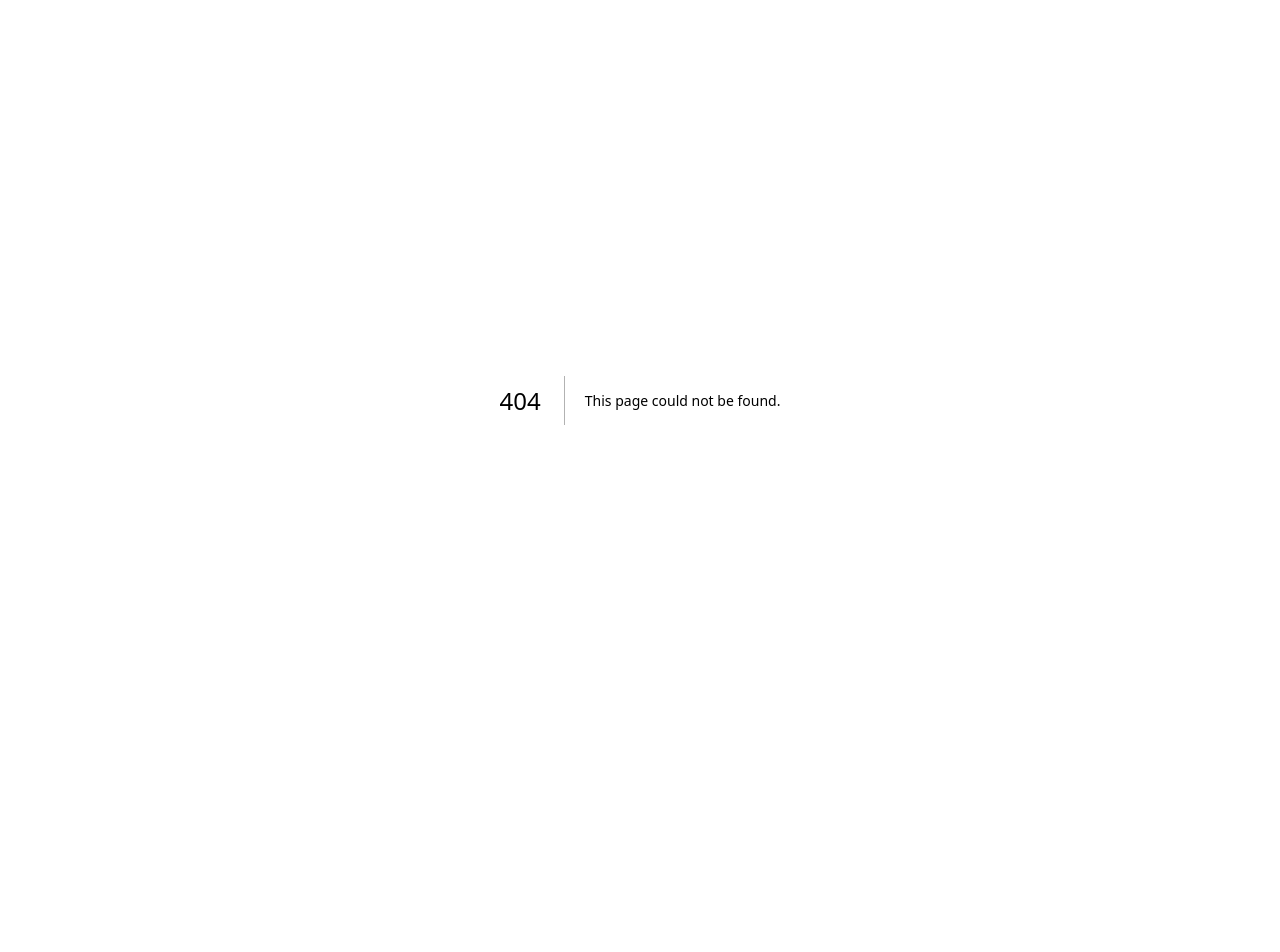
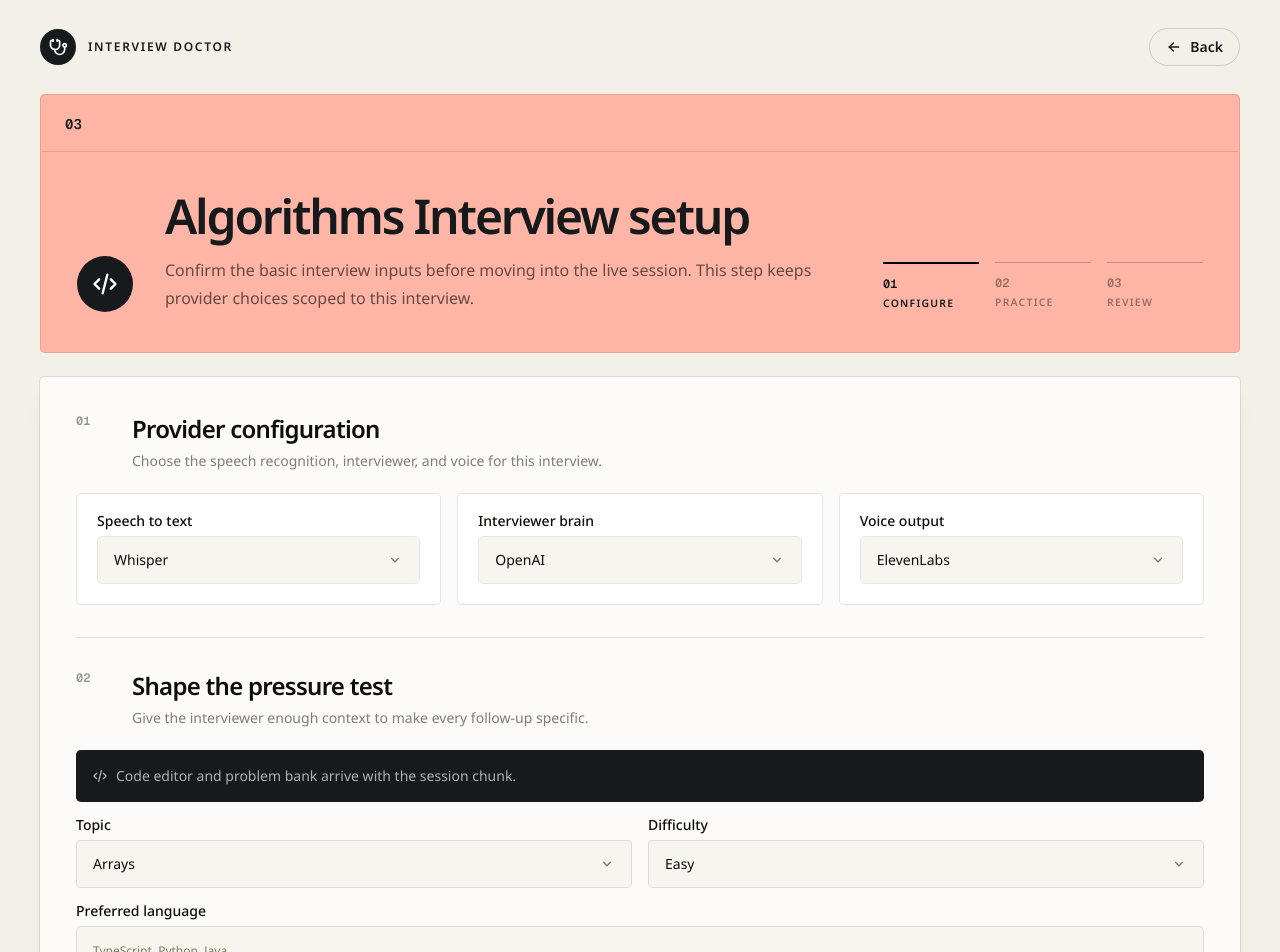
Before and after one commit to cs-siddhartha/interview-doctor, a Next.js app in the folder frontend/: page /algorithms/setup in a window 1280 px wide. Before the commit this address had no page. Shown: the top 952 px of the page. Before the commit the page ends 800 px from the top, so only its background shows below. Built offline with nearby package versions, Linux system fonts and the light colour scheme.

Commit message:
chore(algorithms): rename dsa to algorithms for familiarity

```diff
--- a/frontend/app/dsa/session/page.tsx
+++ b/frontend/app/algorithms/session/page.tsx
@@ -1,7 +1,7 @@
 import { notFound } from "next/navigation";
 
 import { SessionPage } from "@/components/interview/session-page";
-import { DSA_MODE } from "@/constants/interview-modes";
+import { ALGORITHMS_MODE } from "@/constants/interview-modes";
 import { getSession } from "@/lib/api/sessions";
 import { interviewModeById } from "@/lib/interview-options";
 import { resolveProviderSelectionFromValues } from "@/lib/provider-selection";
@@ -12,13 +12,13 @@ import {
   resolveSessionSetupFromValues,
 } from "@/lib/session-setup";
 
-type DsaSessionPageProps = {
+type AlgorithmsSessionPageProps = {
   searchParams: Promise<SearchParamsRecord>;
 };
 
-export default async function DsaSessionPage({
+export default async function AlgorithmsSessionPage({
   searchParams,
-}: DsaSessionPageProps) {
+}: AlgorithmsSessionPageProps) {
   const query = await searchParams;
   const sessionId = resolveSessionId(query);
 
@@ -28,7 +28,7 @@ export default async function DsaSessionPage({
 
   const session = await getSession(sessionId);
 
-  if (!session || session.mode !== DSA_MODE.id) {
+  if (!session || session.mode !== ALGORITHMS_MODE.id) {
     notFound();
   }
 
@@ -36,10 +36,10 @@ export default async function DsaSessionPage({
 
   return (
     <SessionPage
-      mode={interviewModeById.get(DSA_MODE.id)!}
+      mode={interviewModeById.get(ALGORITHMS_MODE.id)!}
       providers={providers}
-      setup={resolveSessionSetupFromValues(DSA_MODE.id, session.setup)}
-      backHref={`${DSA_MODE.setupPath}${buildProviderQueryFromSelection(providers)}`}
+      setup={resolveSessionSetupFromValues(ALGORITHMS_MODE.id, session.setup)}
+      backHref={`${ALGORITHMS_MODE.setupPath}${buildProviderQueryFromSelection(providers)}`}
       sessionId={session.id}
       sessionState={session.state}
       transcript={session.transcript}
--- a/frontend/app/dsa/setup/page.tsx
+++ b/frontend/app/algorithms/setup/page.tsx
@@ -1,17 +1,19 @@
 import { SetupPage } from "@/components/interview/setup-page";
-import { DSA_MODE } from "@/constants/interview-modes";
+import { ALGORITHMS_MODE } from "@/constants/interview-modes";
 import { interviewModeById } from "@/lib/interview-options";
 import { resolveProviderSelection } from "@/lib/provider-selection";
 import { type SearchParamsRecord } from "@/lib/schemas/session";
 
-type DsaSetupPageProps = {
+type AlgorithmsSetupPageProps = {
   searchParams: Promise<SearchParamsRecord>;
 };
 
-export default async function DsaSetupPage({ searchParams }: DsaSetupPageProps) {
+export default async function AlgorithmsSetupPage({
+  searchParams,
+}: AlgorithmsSetupPageProps) {
   return (
     <SetupPage
-      mode={interviewModeById.get(DSA_MODE.id)!}
+      mode={interviewModeById.get(ALGORITHMS_MODE.id)!}
       providers={resolveProviderSelection(await searchParams)}
     />
   );
--- a/frontend/components/interview/session-page.tsx
+++ b/frontend/components/interview/session-page.tsx
@@ -16,7 +16,7 @@ import {
   CardTitle,
 } from "@/components/ui/card";
 import { APP_COPY } from "@/constants/app";
-import { DSA_MODE } from "@/constants/interview-modes";
+import { ALGORITHMS_MODE } from "@/constants/interview-modes";
 import { SESSION_COPY } from "@/constants/session";
 import { type InterviewMode } from "@/lib/interview-options";
 import { MODE_PRESENTATION } from "@/lib/mode-presentation";
@@ -47,7 +47,7 @@ export function SessionPage({
   openingAudioBase64,
   openingAudioError,
 }: SessionPageProps) {
-  const isDsa = mode.mode === DSA_MODE.id;
+  const isAlgorithms = mode.mode === ALGORITHMS_MODE.id;
 
   return (
     <main className="min-h-screen bg-[#f3f0e8] px-5 py-5 text-[#171a1c] sm:px-8 lg:px-10">
@@ -55,7 +55,11 @@ export function SessionPage({
         <SessionHeader mode={mode} backHref={backHref} sessionId={sessionId} />
         <div className="grid gap-6 xl:grid-cols-[minmax(0,1fr)_300px]">
           <div className="space-y-6">
-            <div className={isDsa ? "grid gap-6 2xl:grid-cols-[1fr_400px]" : ""}>
+            <div
+              className={
+                isAlgorithms ? "grid gap-6 2xl:grid-cols-[1fr_400px]" : ""
+              }
+            >
               <SessionTurnPanel
                 modeId={mode.mode}
                 modeTitle={mode.title}
@@ -65,7 +69,7 @@ export function SessionPage({
                 initialAudioBase64={openingAudioBase64}
                 initialAudioError={openingAudioError}
               />
-              {isDsa ? <CodeWorkspace /> : null}
+              {isAlgorithms ? <CodeWorkspace /> : null}
             </div>
           </div>
 
--- a/frontend/components/interview/setup/setup-fields.tsx
+++ b/frontend/components/interview/setup/setup-fields.tsx
@@ -1,12 +1,12 @@
 import { IconCode } from "@tabler/icons-react";
 
 import {
-  DSA_MODE,
+  ALGORITHMS_MODE,
   RESUME_MODE,
 } from "@/constants/interview-modes";
 import {
   DOMAIN_SETUP_FIELDS,
-  DSA_SETUP_FIELDS,
+  ALGORITHMS_SETUP_FIELDS,
   RESUME_SETUP_FIELDS,
   SETUP_COPY,
 } from "@/constants/setup";
@@ -37,8 +37,8 @@ export function SetupFields({ mode, onResumeStateChange }: SetupFieldsProps) {
       {mode === RESUME_MODE.id ? (
         <ResumeSetupFields onStateChange={onResumeStateChange} />
       ) : null}
-      {mode === DSA_MODE.id ? <DsaSetupFields /> : null}
-      {mode !== RESUME_MODE.id && mode !== DSA_MODE.id ? (
+      {mode === ALGORITHMS_MODE.id ? <AlgorithmsSetupFields /> : null}
+      {mode !== RESUME_MODE.id && mode !== ALGORITHMS_MODE.id ? (
         <DomainSetupFields />
       ) : null}
     </section>
@@ -94,29 +94,29 @@ function DomainSetupFields() {
   );
 }
 
-function DsaSetupFields() {
+function AlgorithmsSetupFields() {
   return (
     <div className="grid gap-4">
       <div className="flex items-center gap-2 rounded-sm bg-[#171a1c] p-4 text-sm text-white/65">
         <IconCode className="size-4" aria-hidden="true" />
-        {DSA_SETUP_FIELDS.editorNotice}
+        {ALGORITHMS_SETUP_FIELDS.editorNotice}
       </div>
       <div className="grid gap-4 sm:grid-cols-2">
         <SelectInput
-          label={DSA_SETUP_FIELDS.topic.label}
-          name={DSA_SETUP_FIELDS.topic.name}
-          options={[...DSA_SETUP_FIELDS.topic.options]}
+          label={ALGORITHMS_SETUP_FIELDS.topic.label}
+          name={ALGORITHMS_SETUP_FIELDS.topic.name}
+          options={[...ALGORITHMS_SETUP_FIELDS.topic.options]}
         />
         <SelectInput
-          label={DSA_SETUP_FIELDS.difficulty.label}
-          name={DSA_SETUP_FIELDS.difficulty.name}
-          options={[...DSA_SETUP_FIELDS.difficulty.options]}
+          label={ALGORITHMS_SETUP_FIELDS.difficulty.label}
+          name={ALGORITHMS_SETUP_FIELDS.difficulty.name}
+          options={[...ALGORITHMS_SETUP_FIELDS.difficulty.options]}
         />
       </div>
       <TextInput
-        label={DSA_SETUP_FIELDS.language.label}
-        name={DSA_SETUP_FIELDS.language.name}
-        placeholder={DSA_SETUP_FIELDS.language.placeholder}
+        label={ALGORITHMS_SETUP_FIELDS.language.label}
+        name={ALGORITHMS_SETUP_FIELDS.language.name}
+        placeholder={ALGORITHMS_SETUP_FIELDS.language.placeholder}
       />
     </div>
   );
--- a/frontend/constants/interview-modes.ts
+++ b/frontend/constants/interview-modes.ts
@@ -1,4 +1,4 @@
-export const INTERVIEW_MODE_IDS = ["resume", "domain", "dsa"] as const;
+export const INTERVIEW_MODE_IDS = ["resume", "domain", "algorithms"] as const;
 
 export const RESUME_MODE = {
   id: INTERVIEW_MODE_IDS[0],
@@ -16,10 +16,10 @@ export const DOMAIN_MODE = {
     "Choose a role, skill, or topic and run a focused conversational interview.",
 } as const;
 
-export const DSA_MODE = {
+export const ALGORITHMS_MODE = {
   id: INTERVIEW_MODE_IDS[2],
-  title: "DSA Interview",
-  setupPath: "/dsa/setup",
+  title: "Algorithms Interview",
+  setupPath: "/algorithms/setup",
   description:
     "Pick a data structures topic and practice explaining a solution while coding.",
 } as const;
--- a/frontend/constants/session.ts
+++ b/frontend/constants/session.ts
@@ -1,6 +1,6 @@
 import {
   DOMAIN_SETUP_FIELDS,
-  DSA_SETUP_FIELDS,
+  ALGORITHMS_SETUP_FIELDS,
   RESUME_SETUP_FIELDS,
 } from "@/constants/setup";
 
@@ -24,13 +24,16 @@ export const DOMAIN_SESSION_SETUP_FIELDS = [
   { key: DOMAIN_SETUP_FIELDS.style.name, label: "Style" },
 ] as const;
 
-export const DSA_SESSION_SETUP_FIELDS = [
-  { key: DSA_SETUP_FIELDS.topic.name, label: DSA_SETUP_FIELDS.topic.label },
+export const ALGORITHMS_SESSION_SETUP_FIELDS = [
   {
-    key: DSA_SETUP_FIELDS.difficulty.name,
-    label: DSA_SETUP_FIELDS.difficulty.label,
+    key: ALGORITHMS_SETUP_FIELDS.topic.name,
+    label: ALGORITHMS_SETUP_FIELDS.topic.label,
   },
-  { key: DSA_SETUP_FIELDS.language.name, label: "Language" },
+  {
+    key: ALGORITHMS_SETUP_FIELDS.difficulty.name,
+    label: ALGORITHMS_SETUP_FIELDS.difficulty.label,
+  },
+  { key: ALGORITHMS_SETUP_FIELDS.language.name, label: "Language" },
 ] as const;
 
 export const SESSION_COPY = {
--- a/frontend/constants/setup.ts
+++ b/frontend/constants/setup.ts
@@ -42,7 +42,7 @@ export const DOMAIN_SETUP_FIELDS = {
   },
 } as const;
 
-export const DSA_SETUP_FIELDS = {
+export const ALGORITHMS_SETUP_FIELDS = {
   editorNotice: "Code editor and problem bank arrive with the session chunk.",
   topic: {
     label: "Topic",
--- a/frontend/lib/interview-options.ts
+++ b/frontend/lib/interview-options.ts
@@ -7,7 +7,7 @@ import {
 
 import {
   DOMAIN_MODE,
-  DSA_MODE,
+  ALGORITHMS_MODE,
   RESUME_MODE,
 } from "@/constants/interview-modes";
 import { PROVIDER_FIELDS, PROVIDER_OPTIONS } from "@/constants/providers";
@@ -60,10 +60,10 @@ export const interviewModes: InterviewMode[] = [
     icon: IconBrain,
   },
   {
-    title: DSA_MODE.title,
-    mode: DSA_MODE.id,
-    action: DSA_MODE.setupPath,
-    description: DSA_MODE.description,
+    title: ALGORITHMS_MODE.title,
+    mode: ALGORITHMS_MODE.id,
+    action: ALGORITHMS_MODE.setupPath,
+    description: ALGORITHMS_MODE.description,
     highlights: ["Problem solving", "Complexity", "Clear explanation"],
     icon: IconCode,
   },
--- a/frontend/lib/mode-presentation.ts
+++ b/frontend/lib/mode-presentation.ts
@@ -17,7 +17,7 @@ export const MODE_PRESENTATION: Record<InterviewModeId, ModePresentation> = {
     surface: "bg-[#a8d8ff]",
     softSurface: "bg-[#dcefff]",
   },
-  dsa: {
+  algorithms: {
     number: "03",
     surface: "bg-[#ffb5a5]",
     softSurface: "bg-[#ffe0d9]",
--- a/frontend/lib/schemas/session.ts
+++ b/frontend/lib/schemas/session.ts
@@ -2,12 +2,12 @@ import { z } from "zod";
 
 import {
   DOMAIN_MODE,
-  DSA_MODE,
+  ALGORITHMS_MODE,
   RESUME_MODE,
 } from "@/constants/interview-modes";
 import {
   DOMAIN_SETUP_FIELDS,
-  DSA_SETUP_FIELDS,
+  ALGORITHMS_SETUP_FIELDS,
   FORM_FIELD_NAMES,
   RESUME_SETUP_FIELDS,
 } from "@/constants/setup";
@@ -51,10 +51,14 @@ export const domainSetupSchema = z.object({
   [DOMAIN_SETUP_FIELDS.style.name]: z.enum(DOMAIN_SETUP_FIELDS.style.options),
 });
 
-export const dsaSetupSchema = z.object({
-  [DSA_SETUP_FIELDS.topic.name]: z.enum(DSA_SETUP_FIELDS.topic.options),
-  [DSA_SETUP_FIELDS.difficulty.name]: z.enum(DSA_SETUP_FIELDS.difficulty.options),
-  [DSA_SETUP_FIELDS.language.name]: requiredSetupValueSchema,
+export const algorithmsSetupSchema = z.object({
+  [ALGORITHMS_SETUP_FIELDS.topic.name]: z.enum(
+    ALGORITHMS_SETUP_FIELDS.topic.options,
+  ),
+  [ALGORITHMS_SETUP_FIELDS.difficulty.name]: z.enum(
+    ALGORITHMS_SETUP_FIELDS.difficulty.options,
+  ),
+  [ALGORITHMS_SETUP_FIELDS.language.name]: requiredSetupValueSchema,
 });
 
 export const setupFormSchema = z.discriminatedUnion("mode", [
@@ -69,9 +73,9 @@ export const setupFormSchema = z.discriminatedUnion("mode", [
     setup: domainSetupSchema,
   }),
   z.object({
-    mode: z.literal(DSA_MODE.id),
+    mode: z.literal(ALGORITHMS_MODE.id),
     providers: providerSelectionSchema,
-    setup: dsaSetupSchema,
+    setup: algorithmsSetupSchema,
   }),
 ]);
 
--- a/frontend/lib/session-setup.ts
+++ b/frontend/lib/session-setup.ts
@@ -1,13 +1,13 @@
 import {
   DOMAIN_MODE,
-  DSA_MODE,
+  ALGORITHMS_MODE,
   RESUME_MODE,
 } from "@/constants/interview-modes";
 import { PROVIDER_FIELD_IDS } from "@/constants/providers";
 import { QUERY_PARAM_NAMES } from "@/constants/routes";
 import {
   DOMAIN_SESSION_SETUP_FIELDS,
-  DSA_SESSION_SETUP_FIELDS,
+  ALGORITHMS_SESSION_SETUP_FIELDS,
   RESUME_SESSION_SETUP_FIELDS,
   SESSION_COPY,
 } from "@/constants/session";
@@ -33,7 +33,7 @@ const setupFieldsByMode: Record<
 > = {
   [RESUME_MODE.id]: [...RESUME_SESSION_SETUP_FIELDS],
   [DOMAIN_MODE.id]: [...DOMAIN_SESSION_SETUP_FIELDS],
-  [DSA_MODE.id]: [...DSA_SESSION_SETUP_FIELDS],
+  [ALGORITHMS_MODE.id]: [...ALGORITHMS_SESSION_SETUP_FIELDS],
 };
 
 const providerKeys = new Set<ProviderFieldId>(PROVIDER_FIELD_IDS);
```
Also changed, not shown: 2 other files (tests, documents, lock files or other folders).
